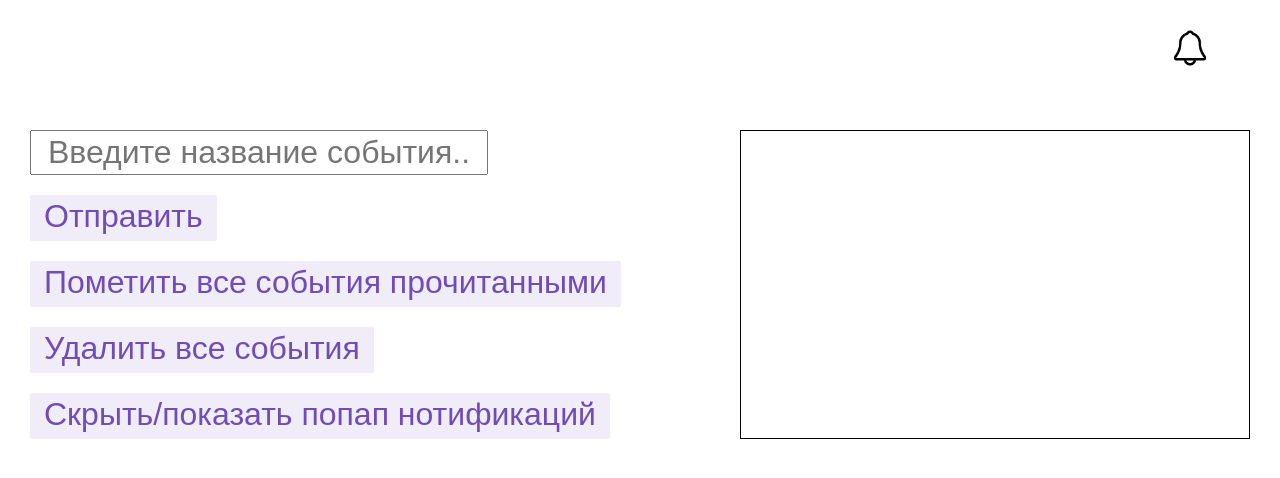
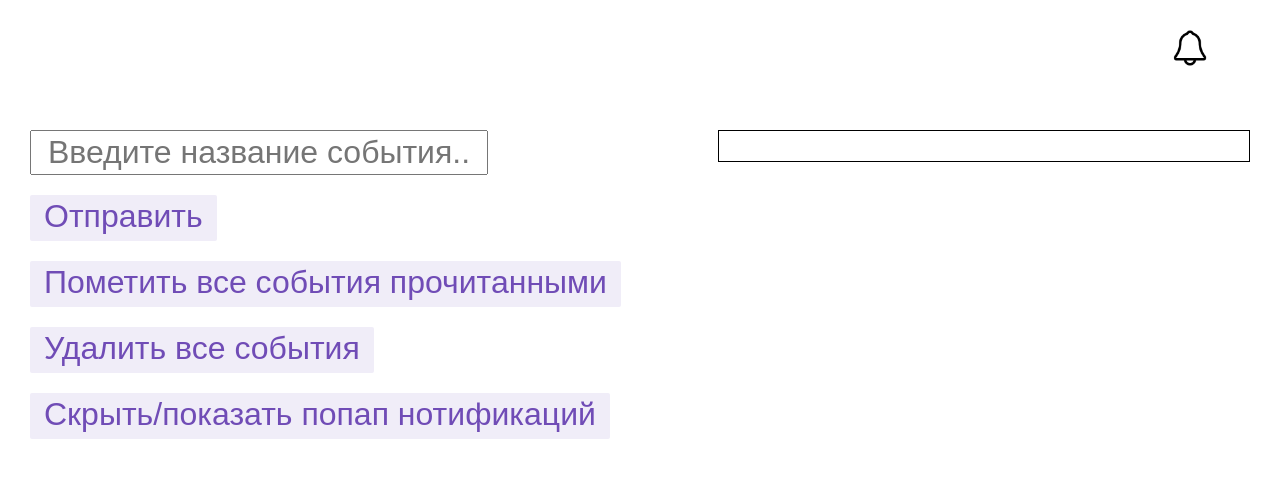
Before and after one commit to ngaifullina/list-of-cards, a React (Create React App) app: page / in a window 1280 px wide. Shown: the top 478 px of the page. Built offline with nearby package versions, Linux system fonts and the light colour scheme.

Commit message:
events modal

```diff
--- a/src/App.css
+++ b/src/App.css
@@ -9,8 +9,3 @@
 .App-link {
   color: rgb(112, 76, 182);
 }
-
-.row {
-  display: flex;
-  margin: 30px;
-}
--- a/src/App.tsx
+++ b/src/App.tsx
@@ -1,7 +1,6 @@
 import React from "react";
 import { Events } from "./features/events/Events";
 import { Bell } from "./features/events/bell/Bell";
-import { List } from "./features/events/list/List";
 
 import "./App.css";
 
@@ -11,10 +10,7 @@ function App() {
       <header className="App-header">
         <Bell />
       </header>
-      <div className="row">
-        <Events />
-        <List />
-      </div>
+      <Events />
     </div>
   );
 }
--- a/src/features/events/Events.module.css
+++ b/src/features/events/Events.module.css
@@ -5,6 +5,10 @@
   justify-content: center;
 }
 
+.wrapper {
+  display: flex;
+  margin: 30px;
+}
 .value {
   font-size: 78px;
   padding-left: 16px;
--- a/src/features/events/Events.tsx
+++ b/src/features/events/Events.tsx
@@ -1,17 +1,17 @@
 import React, { useState, useEffect } from "react";
-
+import { List } from "./list/List";
 import { useAppSelector, useAppDispatch } from "../../app/hooks";
 import {
   addEvent,
   deleteEvents,
-  selectEvents,
+  showEvents,
   markEventsRead,
   loadRandomSentence,
+  toggleShowEvents,
 } from "./eventsSlice";
 import styles from "./Events.module.css";
 
 export function Events() {
-  const events = useAppSelector(selectEvents);
   const dispatch = useAppDispatch();
   const [eventName, setEventName] = useState("");
 
@@ -44,8 +44,13 @@ export function Events() {
   function markAllEventsRead() {
     dispatch(markEventsRead());
   }
+
+  function toggleModal() {
+    dispatch(toggleShowEvents());
+  }
+
   return (
-    <div>
+    <div className={styles.wrapper}>
       <div className={styles.row}>
         <div>
           <input
@@ -67,10 +72,11 @@ export function Events() {
         <button className={styles.button} onClick={deleteAllEvents}>
           Удалить все события
         </button>
-        <button className={styles.button} onClick={deleteAllEvents}>
+        <button className={styles.button} onClick={toggleModal}>
           Скрыть/показать попап нотификаций
         </button>
       </div>
+      <List />
     </div>
   );
 }
--- a/src/features/events/eventsSlice.ts
+++ b/src/features/events/eventsSlice.ts
@@ -10,11 +10,13 @@ export type Event = {
 export type EventsState = {
   events: Event[];
   read: number;
+  showEvents: boolean;
 };
 
 const initialState: EventsState = {
   events: [],
   read: 0,
+  showEvents: true,
 };
 
 export const eventsSlice = createSlice({
@@ -37,6 +39,9 @@ export const eventsSlice = createSlice({
         timestamp: Date.now(),
       });
     },
+    toggleShowEvents: (state) => {
+      state.showEvents = !state.showEvents;
+    },
   },
 });
 
@@ -45,10 +50,13 @@ export const {
   deleteEvents,
   markEventsRead,
   loadRandomSentence,
+  toggleShowEvents,
 } = eventsSlice.actions;
 
 export const selectEvents = (state: RootState) => state.events.events;
 
 export const selectRead = (state: RootState) => state.events.read;
 
+export const showEvents = (state: RootState) => state.events.showEvents;
+
 export default eventsSlice.reducer;
--- a/src/features/events/list/List.tsx
+++ b/src/features/events/list/List.tsx
@@ -1,14 +1,17 @@
 import React from "react";
 
 import { useAppSelector } from "../../../app/hooks";
-import { selectEvents } from "../eventsSlice";
+import { selectEvents, showEvents } from "../eventsSlice";
 import styles from "./List.module.css";
 import { timeMessage } from "../timeMessage";
 
 export function List() {
   const events = useAppSelector(selectEvents);
+  const showModal = useAppSelector(showEvents);
 
   return (
+    <div>
+      {showModal && (
         <div className={styles.row}>
           {events.slice(0, 5).map((evt, i) => (
             <div className={styles.item}>
@@ -20,7 +23,11 @@ export function List() {
               </div>
             </div>
           ))}
-      {events.length > 5 && <a className={styles.link}>посмотреть все...</a>}
+          {events.length > 5 && (
+            <a className={styles.link}>посмотреть все...</a>
+          )}
+        </div>
+      )}
     </div>
   );
 }
```
Lines whose indentation alone changed are shown as unchanged.
